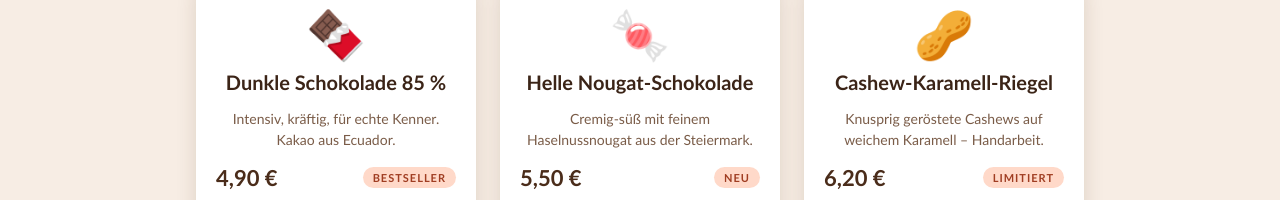
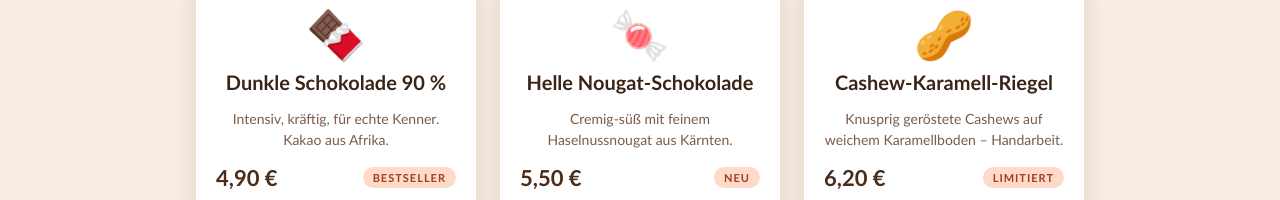
Before and after one commit to TobiProgrammer/Mini-Schokoshop, a plain HTML site: page index.html in a window 1280 px wide. Shown: the part 284-484 px from the top of the page. Drawn offline with Linux system fonts and the light colour scheme.

Commit message:
Produkt beschreibungen geändert

```diff
--- a/index.html
+++ b/index.html
@@ -23,19 +23,19 @@
     <main>
         <article class="karte dunkel">
             <div class="emoji">🍫</div>
-            <h2>Dunkle Schokolade 85 %</h2>
-            <p>Intensiv, kräftig, für echte Kenner. Kakao aus Ecuador.</p>
+            <h2>Dunkle Schokolade 90 %</h2>
+            <p>Intensiv, kräftig, für echte Kenner. Kakao aus Afrika.</p>
             <div class="zeile">
                 <span class="preis">4,90 €</span>
                 <span class="badge">Bestseller</span>
             </div>
-            <button class="kaufen" data-name="Dunkle Schokolade 85 %">Kaufen</button>
+            <button class="kaufen" data-name="Dunkle Schokolade 90 %">Kaufen</button>
         </article>
 
         <article class="karte hell">
             <div class="emoji">🍬</div>
             <h2>Helle Nougat-Schokolade</h2>
-            <p>Cremig-süß mit feinem Haselnussnougat aus der Steiermark.</p>
+            <p>Cremig-süß mit feinem Haselnussnougat aus Kärnten.</p>
             <div class="zeile">
                 <span class="preis">5,50 €</span>
                 <span class="badge">Neu</span>
@@ -46,7 +46,7 @@
         <article class="karte nuss">
             <div class="emoji">🥜</div>
             <h2>Cashew-Karamell-Riegel</h2>
-            <p>Knusprig geröstete Cashews auf weichem Karamell – Handarbeit.</p>
+            <p>Knusprig geröstete Cashews auf weichem Karamellboden – Handarbeit.</p>
             <div class="zeile">
                 <span class="preis">6,20 €</span>
                 <span class="badge">Limitiert</span>
```
